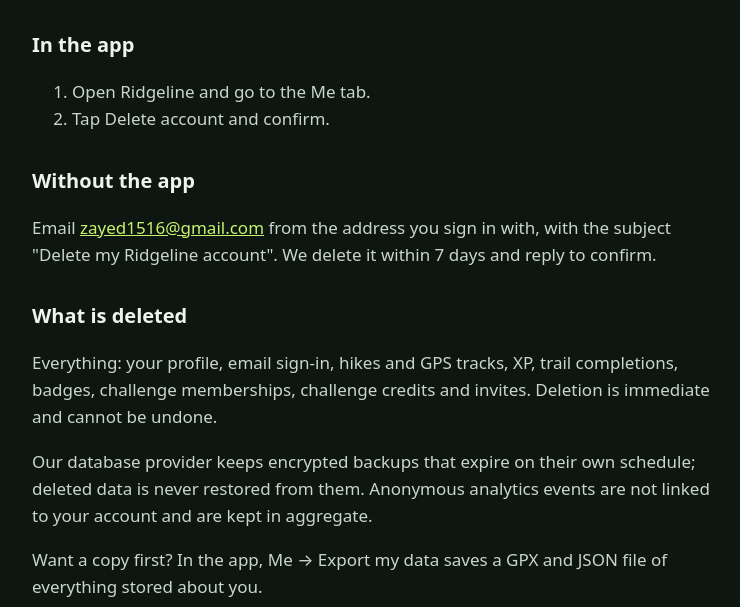
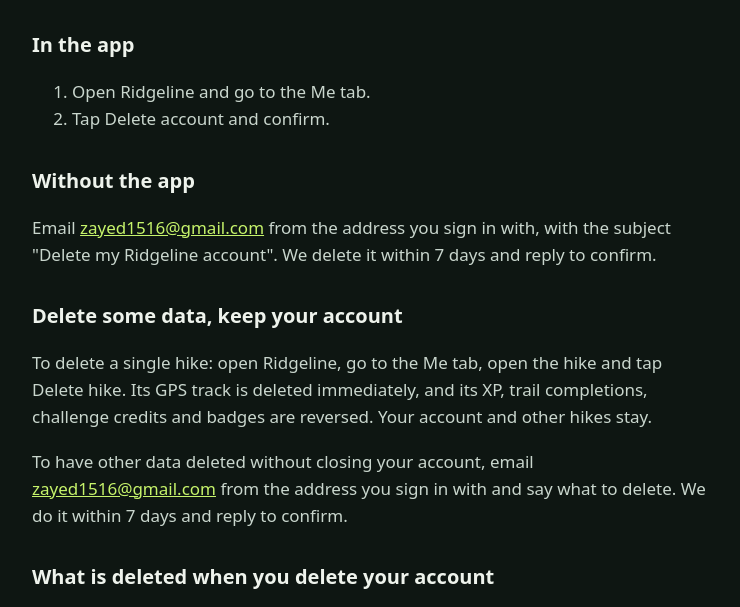
Before and after one commit to zayedalmheiri/ridgeline-app, a plain HTML site: page delete-account.html in a window 1280 px wide. Shown: the part 126-733 px from the top of the page, without its empty margins (268-1008 px from the left). Drawn offline with Linux system fonts and the light colour scheme.

Commit message:
Explain deleting a single hike or other data

```diff
--- a/delete-account.html
+++ b/delete-account.html
@@ -27,7 +27,11 @@
 <h2>Without the app</h2>
 <p>Email <a href="mailto:zayed1516@gmail.com?subject=Delete%20my%20Ridgeline%20account">zayed1516@gmail.com</a> from the address you sign in with, with the subject "Delete my Ridgeline account". We delete it within 7 days and reply to confirm.</p>
 
-<h2>What is deleted</h2>
+<h2 id="delete-data">Delete some data, keep your account</h2>
+<p>To delete a single hike: open Ridgeline, go to the Me tab, open the hike and tap Delete hike. Its GPS track is deleted immediately, and its XP, trail completions, challenge credits and badges are reversed. Your account and other hikes stay.</p>
+<p>To have other data deleted without closing your account, email <a href="mailto:zayed1516@gmail.com?subject=Delete%20my%20Ridgeline%20data">zayed1516@gmail.com</a> from the address you sign in with and say what to delete. We do it within 7 days and reply to confirm.</p>
+
+<h2>What is deleted when you delete your account</h2>
 <p>Everything: your profile, email sign-in, hikes and GPS tracks, XP, trail completions, badges, challenge memberships, challenge credits and invites. Deletion is immediate and cannot be undone.</p>
 <p>Our database provider keeps encrypted backups that expire on their own schedule; deleted data is never restored from them. Anonymous analytics events are not linked to your account and are kept in aggregate.</p>
 <p>Want a copy first? In the app, Me → Export my data saves a GPX and JSON file of everything stored about you.</p>
```
